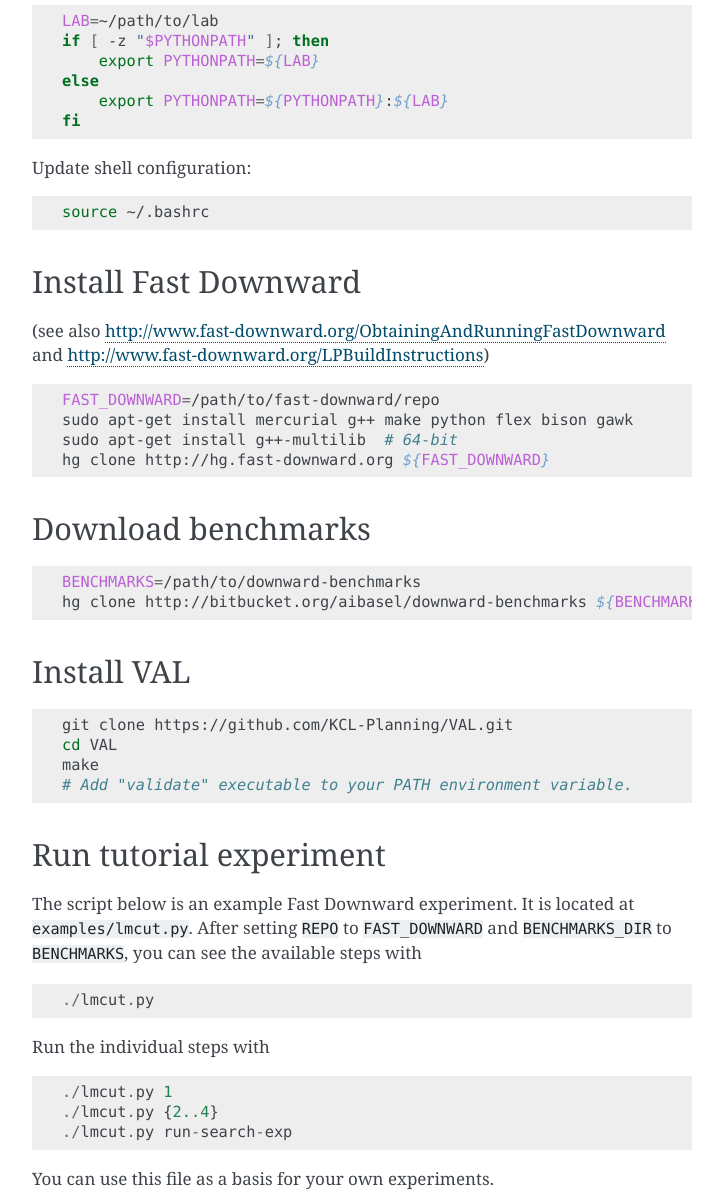
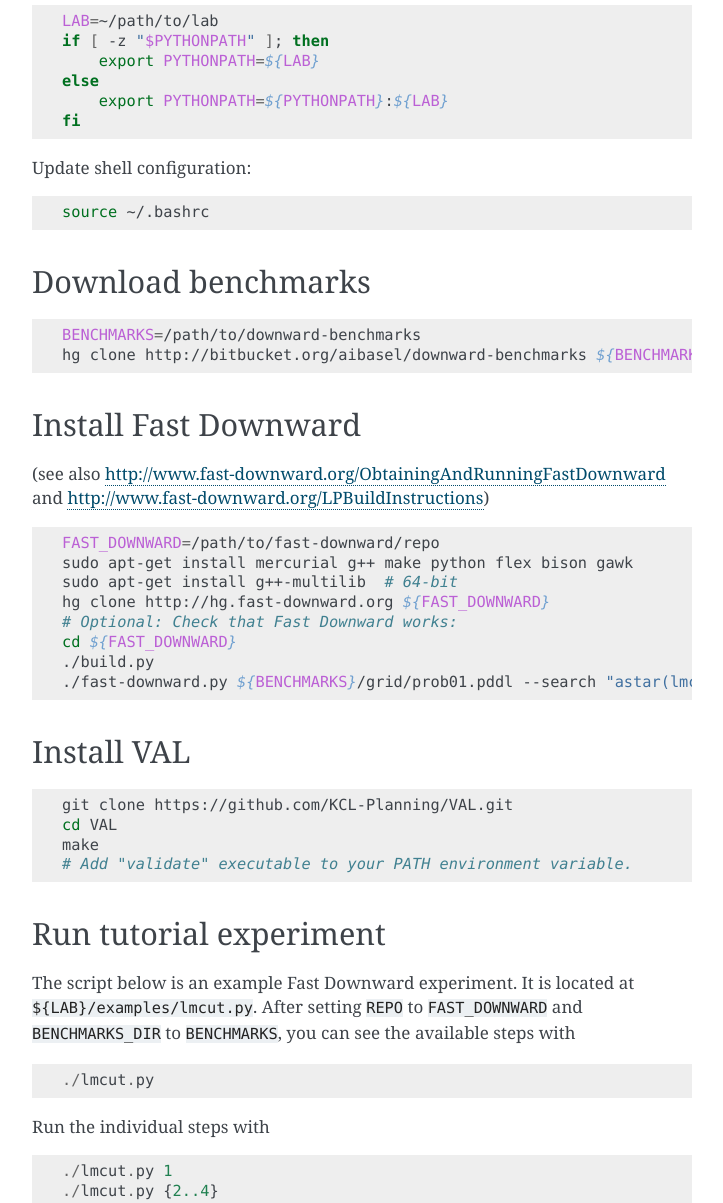
Before and after one commit to aibasel/lab, a Sphinx documentation site: the page built from docs/downward.tutorial.rst, in a window 1280 px wide and 1400 px high, scrolled down 497 px, cut to the strip 0-1203 px from the top of the window. Shown: the whole strip, without its empty margins (388-1111 px from the left). Built offline with Sphinx 7.4.7, drawn with Linux system fonts in a browser that asks for light colours; some of the changed text lies outside the part shown.

Commit message:
update docs

```diff
--- a/docs/downward.tutorial.rst
+++ b/docs/downward.tutorial.rst
@@ -7,6 +7,16 @@
 ------------------------
 .. highlight:: bash
 .. include:: ../INSTALL.txt
+
+
+Download benchmarks
+-------------------
+.. highlight:: bash
+
+::
+
+    BENCHMARKS=/path/to/downward-benchmarks
+    hg clone http://bitbucket.org/aibasel/downward-benchmarks ${BENCHMARKS}
 
 
 Install Fast Downward
@@ -22,16 +32,10 @@
     sudo apt-get install mercurial g++ make python flex bison gawk
     sudo apt-get install g++-multilib  # 64-bit
     hg clone http://hg.fast-downward.org ${FAST_DOWNWARD}
-
-
-Download benchmarks
--------------------
-.. highlight:: bash
-
-::
-
-    BENCHMARKS=/path/to/downward-benchmarks
-    hg clone http://bitbucket.org/aibasel/downward-benchmarks ${BENCHMARKS}
+    # Optional: Check that Fast Downward works:
+    cd ${FAST_DOWNWARD}
+    ./build.py
+    ./fast-downward.py ${BENCHMARKS}/grid/prob01.pddl --search "astar(lmcut())"
 
 
 Install VAL
@@ -51,9 +55,9 @@
 .. highlight:: python
 
 The script below is an example Fast Downward experiment. It is located
-at ``examples/lmcut.py``. After setting ``REPO`` to ``FAST_DOWNWARD``
-and ``BENCHMARKS_DIR`` to ``BENCHMARKS``, you can see the available
-steps with ::
+at ``${LAB}/examples/lmcut.py``. After setting ``REPO`` to
+``FAST_DOWNWARD`` and ``BENCHMARKS_DIR`` to ``BENCHMARKS``, you can see
+the available steps with ::
 
     ./lmcut.py
 
```
